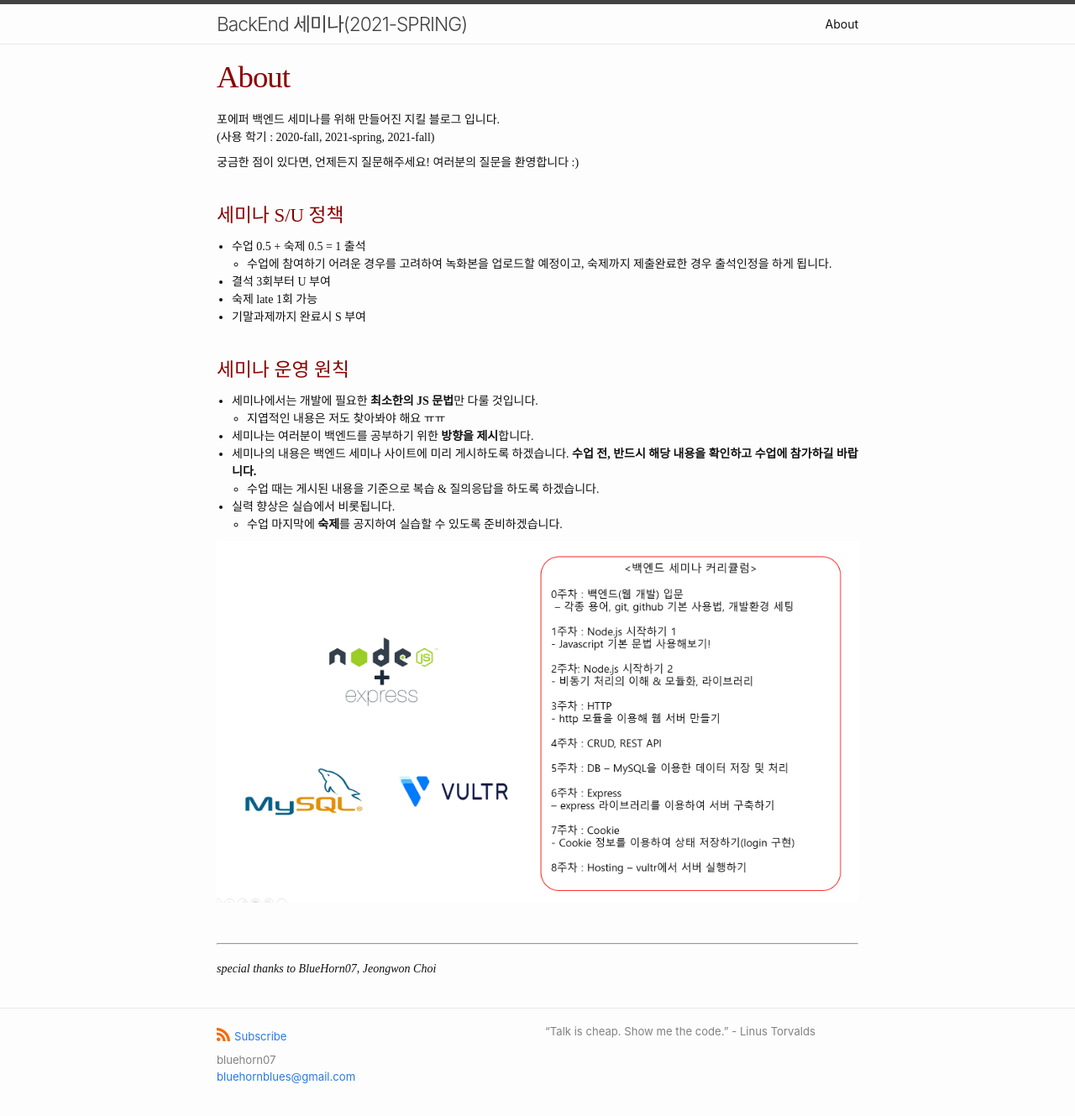
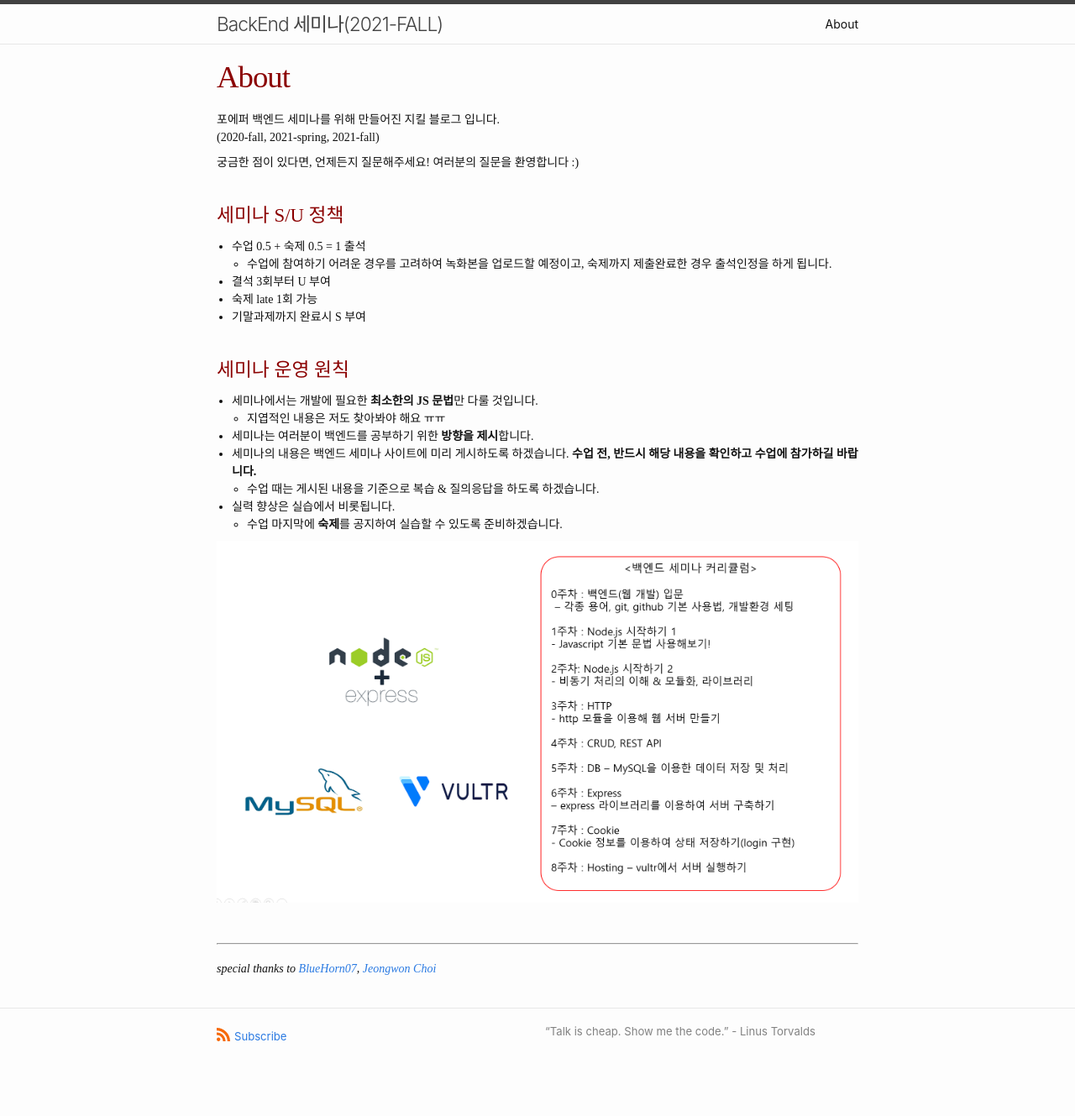
Before and after one commit to PoApper/backend-seminar, a Jekyll site: the page built from about.md, in a window 1280 px wide. Shown: the whole page at 84% size. Built offline with Jekyll 4.4.1, drawn with Linux system fonts in a browser that asks for light colours; after the commit the page ends 1280 px from its top, so only the background shows below that.

Commit message:
update jekyll setup

```diff
--- a/_config.yml
+++ b/_config.yml
@@ -1,7 +1,4 @@
-title: BackEnd 세미나(2021-SPRING)
-author:
-  name: bluehorn07
-  email: bluehornblues@gmail.com
+title: BackEnd 세미나(2021-FALL)
 description: > # this means to ignore newlines until "show_excerpts:"
   “Talk is cheap. Show me the code.” - Linus Torvalds
 
@@ -10,7 +7,7 @@ show_excerpts: false # set to true to show excerpts on the homepage
 # Minima date format
 # refer to https://shopify.github.io/liquid/filters/date/ if you want to customize this
 minima:
-  date_format: "%b %-d, %Y"
+  date_format: "%Y.%m.%d"
 
   # generate social links in footer
   social_links:
--- a/about.md
+++ b/about.md
@@ -6,7 +6,7 @@ permalink: /about/
 
 포에퍼 백엔드 세미나를 위해 만들어진 지킬 블로그 입니다.
 <br>
-(사용 학기 : 2020-fall, 2021-spring, 2021-fall)
+(2020-fall, 2021-spring, 2021-fall)
 
 궁금한 점이 있다면, 언제든지 질문해주세요! 여러분의 질문을 환영합니다 :)
 
@@ -31,4 +31,4 @@ permalink: /about/
 <br>
 <hr>
 
-_special thanks to BlueHorn07, Jeongwon Choi_
+_special thanks to [BlueHorn07](https://github.com/BlueHorn07), [Jeongwon Choi](https://github.com/jjeongone)_
```
